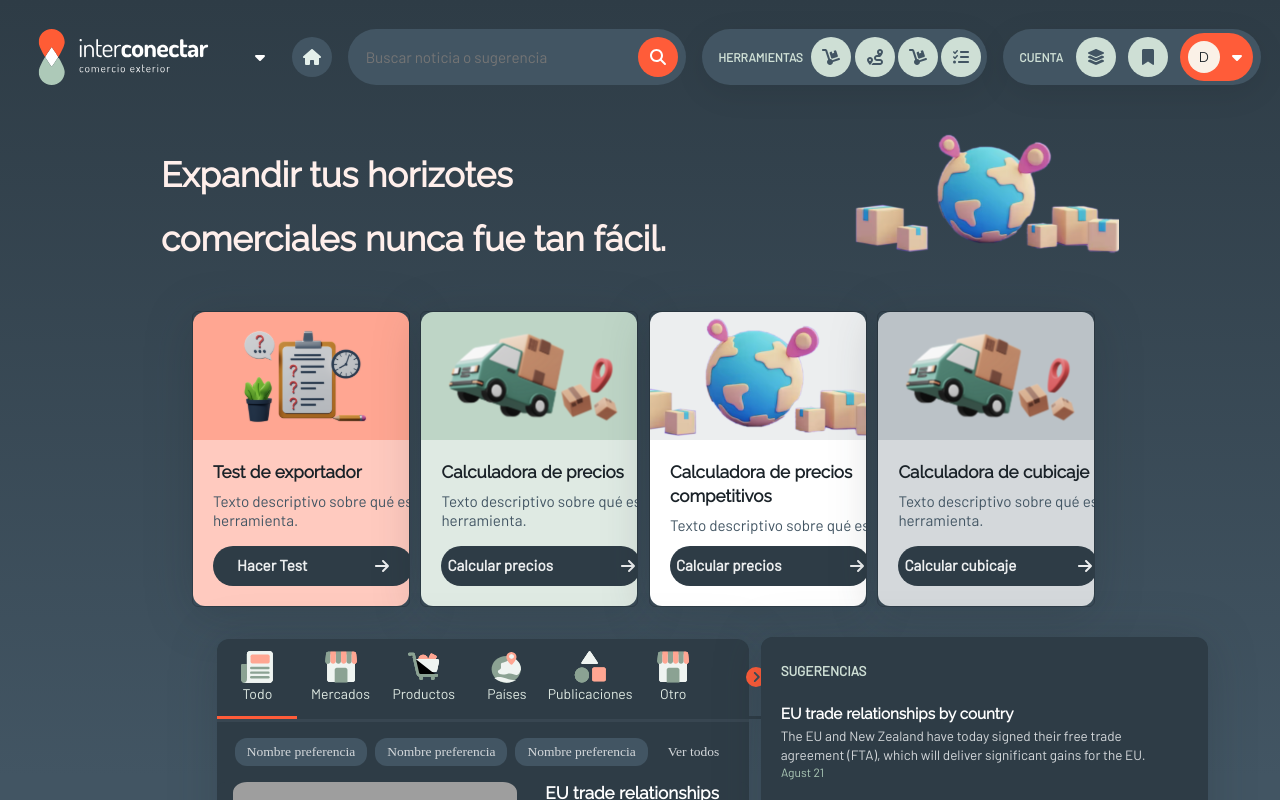
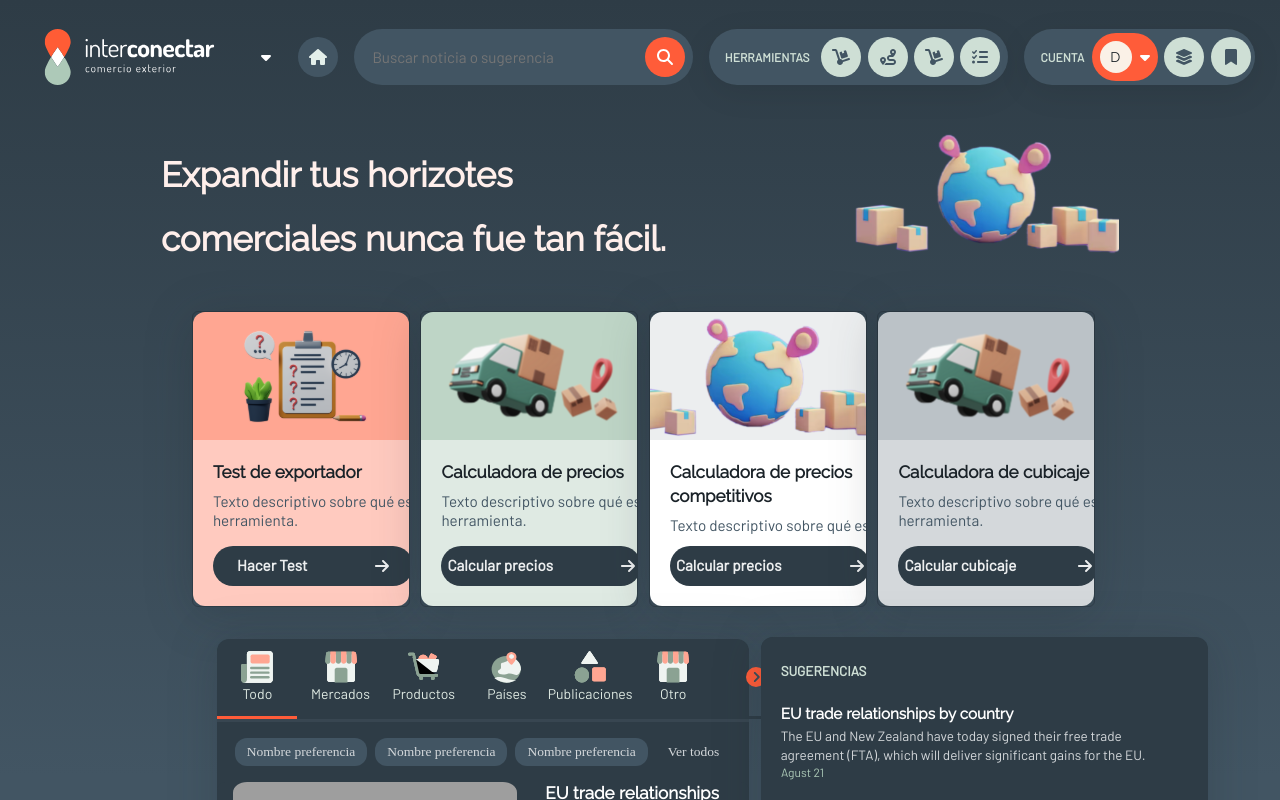
Before and after one commit to AndrewBabativa/IC, a React (Create React App) app: page / in a window 1280 px wide. Shown: the top 800 px of the page. Built offline with nearby package versions, Linux system fonts and the light colour scheme; grey boxes are pictures that could not be loaded.

Commit message:
Ajuste header

```diff
--- a/src/components/Header/Header.css
+++ b/src/components/Header/Header.css
@@ -133,9 +133,9 @@ header {
     flex-direction: row;
     align-items: center;
     padding: 8px 8px 8px 16px;
-    gap: 0.2em;
-    width: 285px;
-    height: 56px;
+    gap: 0.4em;
+    width: auto;
+    height: auto;
     background: #425563;
     box-shadow: 0px 8px 32px rgba(0, 0, 0, 0.08);
     border-radius: 50px;
@@ -200,9 +200,9 @@ header {
     flex-direction: row;
     align-items: center;
     padding: 4px 4px 4px 16px;
-    gap: 12px;
-    width: 258px;
-    height: 56px;
+    gap: 0.4em;;
+    width: auto;
+    height: auto;
     background: #425563;
     box-shadow: 0px 8px 32px rgba(0, 0, 0, 0.08);
     border-radius: 50px;
@@ -264,17 +264,11 @@ header {
 /* Frame 32 */
 .frame-32 {
     display: flex;
-    flex-direction: row;
+    padding: 8px;
     align-items: center;
-    padding: 8px;
-    gap: 12px;
-    width: 73px;
-    height: 48px;
-    background: #FF5C39;
+    gap: 8px;
     border-radius: 24px;
-    flex: none;
-    order: 3;
-    flex-grow: 0;
+    background: var(--orange-500, #FF5C39);
 }
 
 /* Frame 31 */
```
